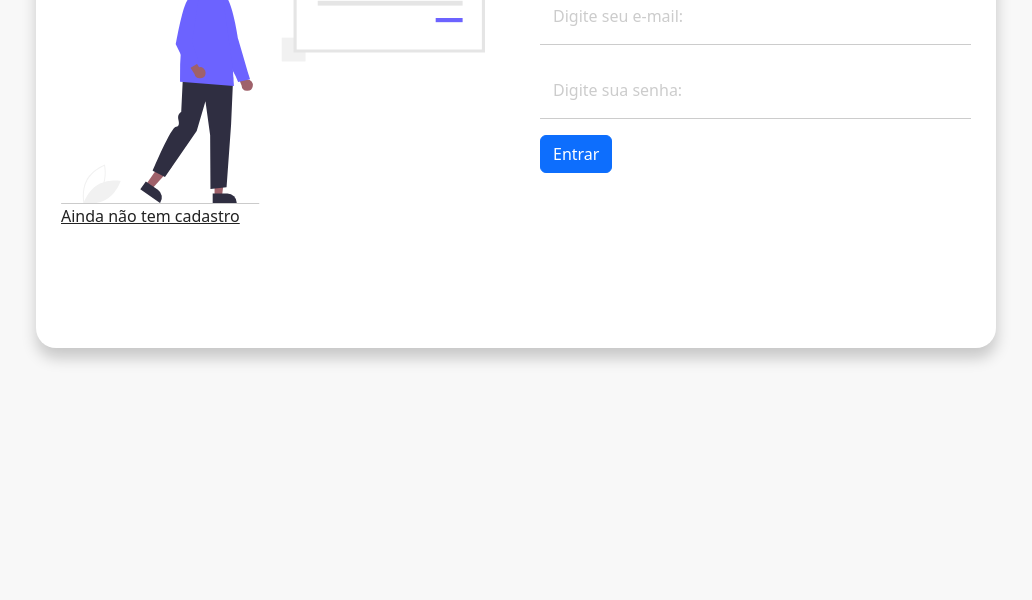
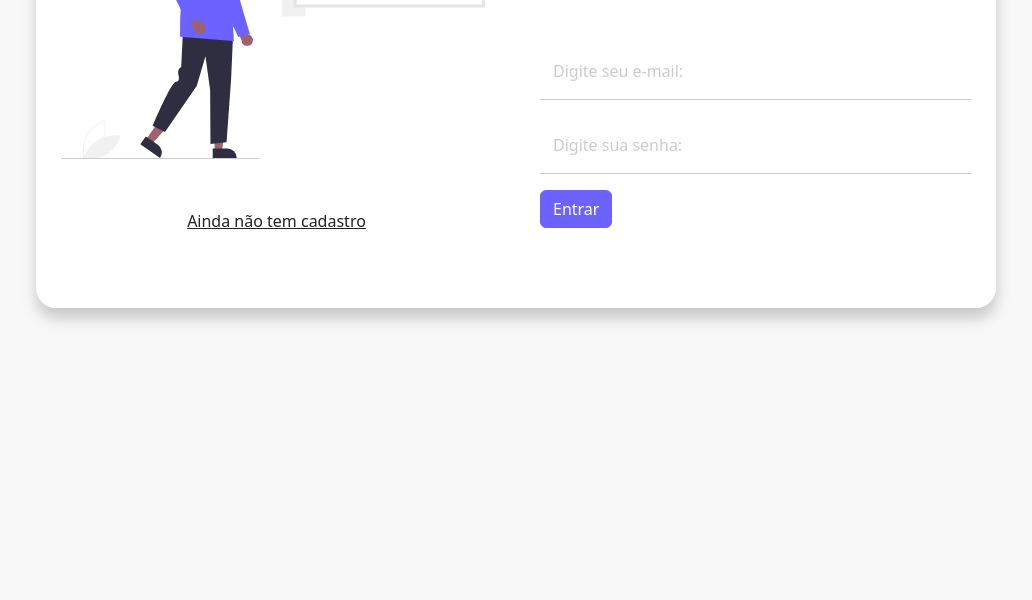
Before and after one commit to Clairtonlm/Tela-de-Login-e-Cadastro-com-Bootstrap-5, a plain HTML site: page login.html in a window 1280 px wide. Shown: the part 200-800 px from the top of the page, without its empty margins (124-1156 px from the left). Drawn offline with nearby package versions, Linux system fonts and the light colour scheme.

Commit message:
Ajustando Css da pagina

```diff
--- a/css/style.css
+++ b/css/style.css
@@ -25,7 +25,7 @@ body{
   }
   #form-container form {
     padding-top: 30px;
-    padding-bottom: 150px;
+    padding-bottom:0;
   }
   #form-container .form-control{
     border: none;
@@ -38,3 +38,21 @@ body{
   #form-container .form-floating label{
     color: #ccc;
   }
+
+  #form-container .form-floating > .form-control:focus~label{
+    color: #222;
+  }
+  #form-container input[type="submit"]{
+    background-color: #6c63FF;
+    border-color: #6c63FF;
+  }
+  /* IMAGEM */
+  .row.align-items-center{
+    align-items: center;
+    height: 100%;
+    padding: 50px 0;
+  }
+  #link-container{
+    text-align: center;
+    padding-top: 50px;
+  }
```
